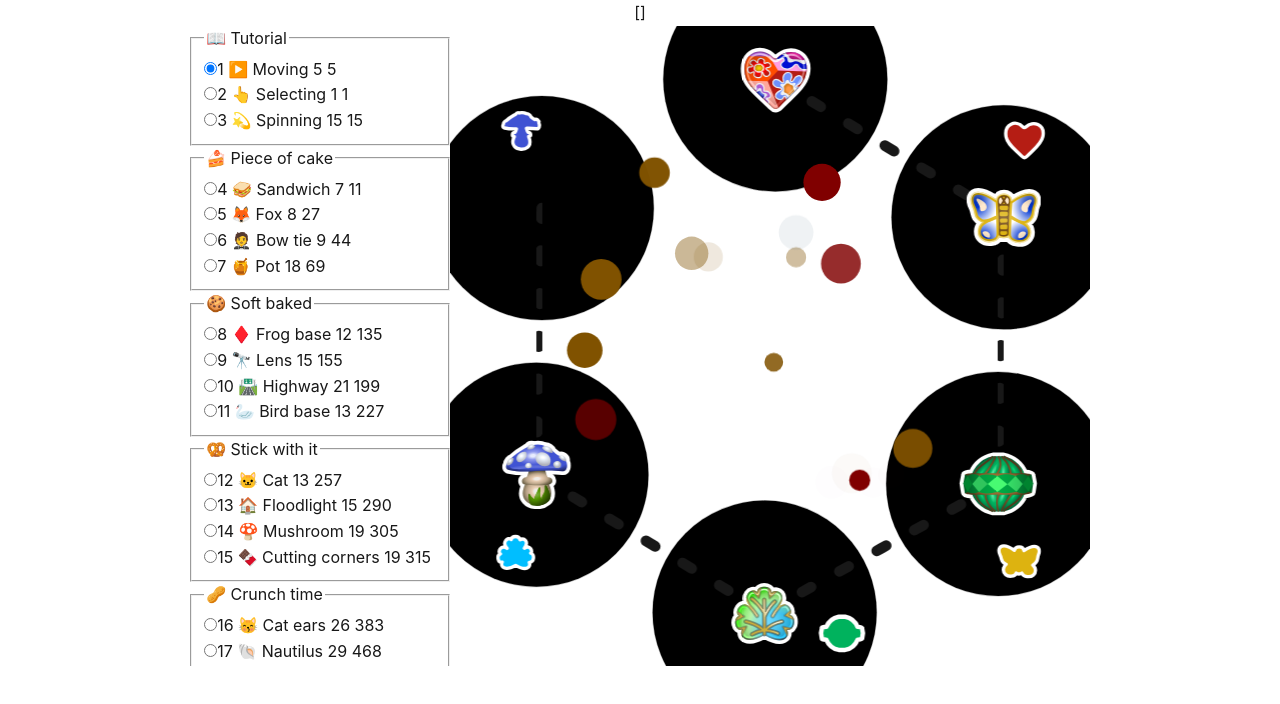
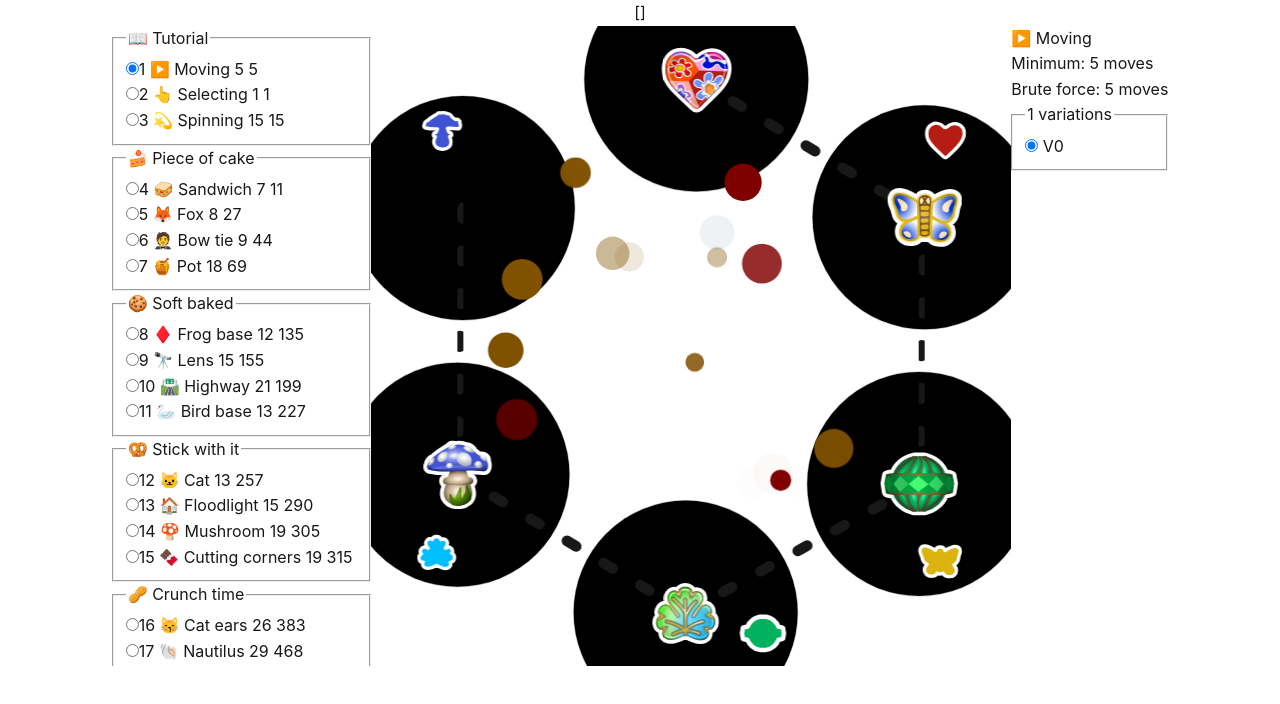
Before and after one commit to evashort/bead-puzzle, a Vue app: page / in a window 1280 px wide. Shown: the top 704 px of the page. Built offline with nearby package versions, Linux system fonts and the light colour scheme.

Commit message:
add variation switcher

```diff
--- a/src/components/Switcher.vue
+++ b/src/components/Switcher.vue
@@ -69,6 +69,11 @@ export default {
   },
   methods: {
   },
+  watch: {
+    id(newId, oldId) {
+      this.variation = 0
+    },
+  },
 }
 </script>
 
@@ -100,5 +105,29 @@ export default {
       </fieldset>
     </div>
     <Game :startingBeads="beads" :edges="edges" :baseDustDuration="360" :dustCount="18"/>
+    <div style="height: 40rem; overflow-y: scroll; display: inline-block; text-align: start;">
+      {{graph.name}}<br/>
+      Minimum: {{graph.distance}} moves<br/>
+      Brute force: {{Math.round(graph.difficulty)}} moves<br/>
+      <fieldset>
+        <legend>{{graph.puzzles.length}} variations</legend>
+        <template
+          v-for="(puzzle, i) in graph.puzzles"
+          :key="[graph.id, i]"
+        >
+          <input
+            type="radio"
+            :value="i"
+            v-model="variation"
+            :id="`variation-${i}`"
+            name="variation"
+          />
+          <label :for="`variation-${i}`">
+            V{{i}}
+          </label>
+          <br/>
+        </template>
+      </fieldset>
+    </div>
   </div>
 </template>
```
